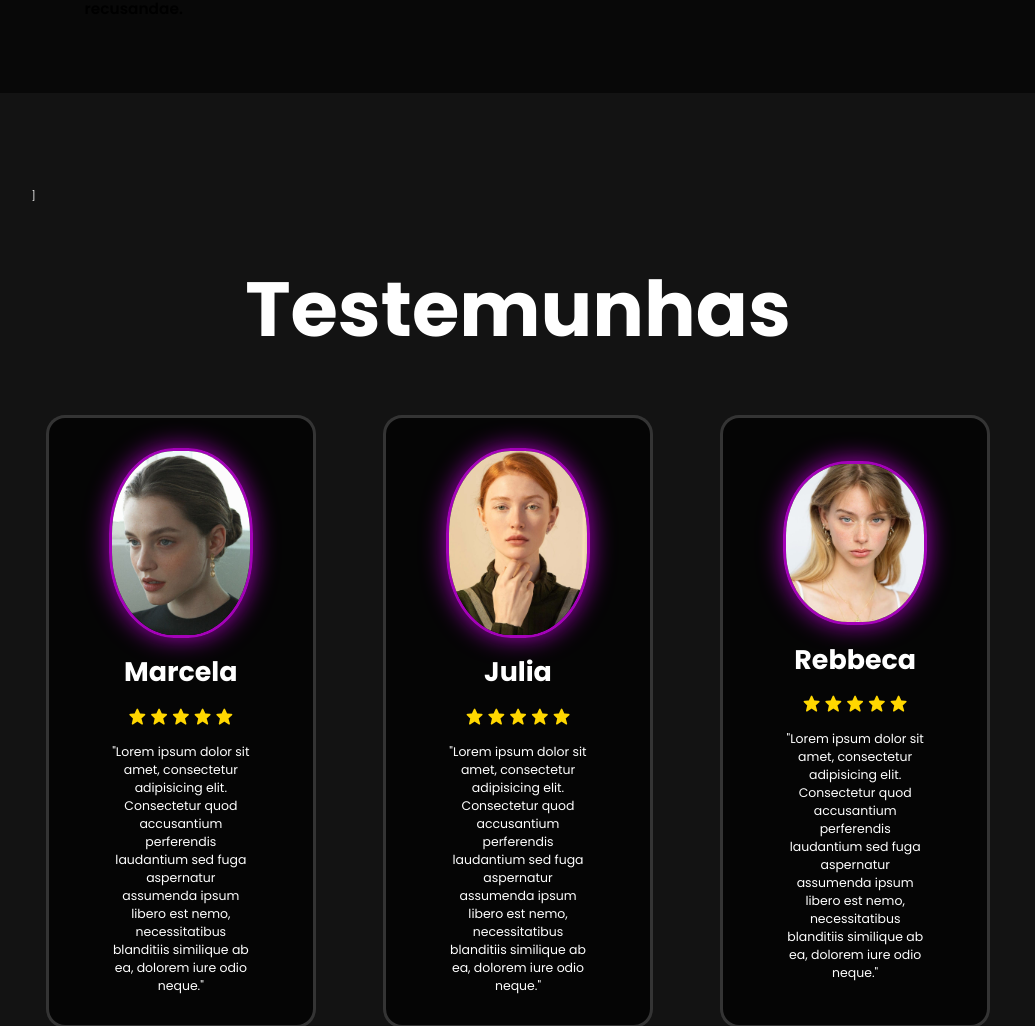
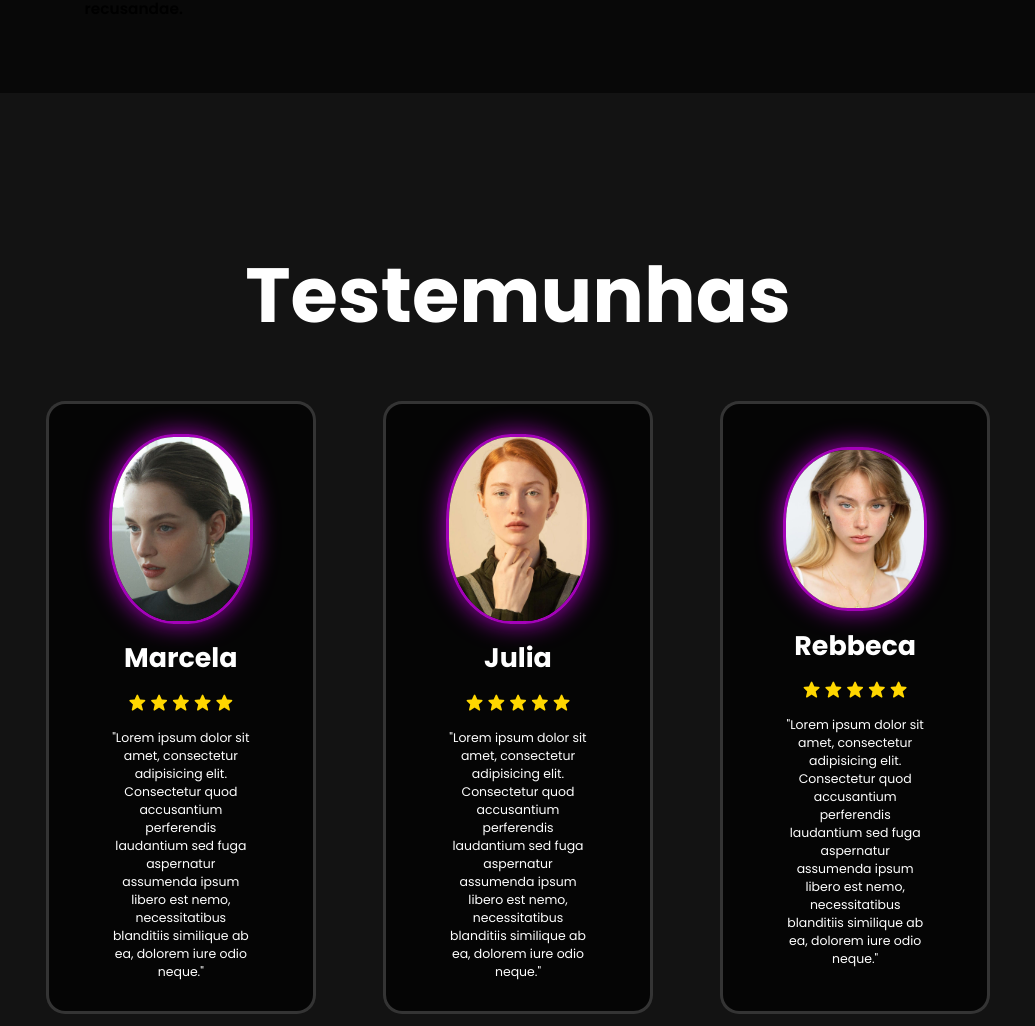
Before and after one commit to s4daniel7/ContratatechV2, a plain HTML site: page index.html in a window 1280 px wide. Shown: the part 3159-4185 px from the top of the page, without its empty margins (122-1157 px from the left). Drawn offline with nearby package versions, Linux system fonts and the light colour scheme.

Commit message:
Update index.html

```diff
--- a/index.html
+++ b/index.html
@@ -130,7 +130,7 @@
         </div>
     </section>
 
-    <section class="testimonials" id="testimonials">]
+    <section class="testimonials" id="testimonials">
         <div class="testimonials-box">
             <h2 class="heading">Testemunhas</h2>
 
```
